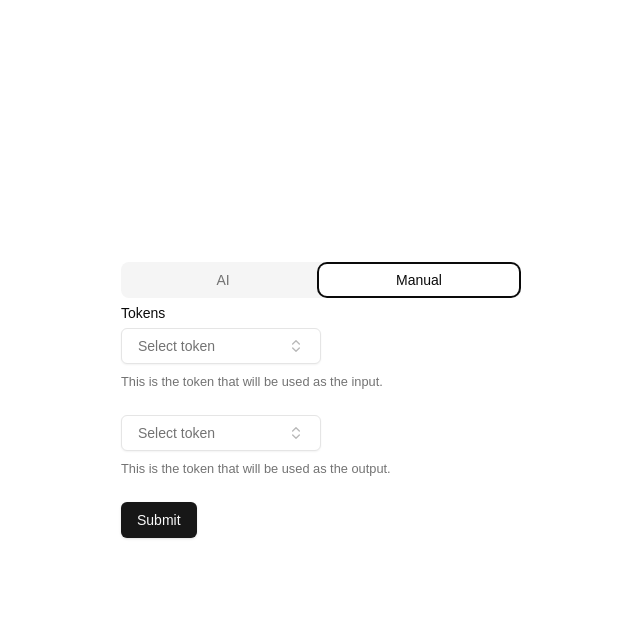
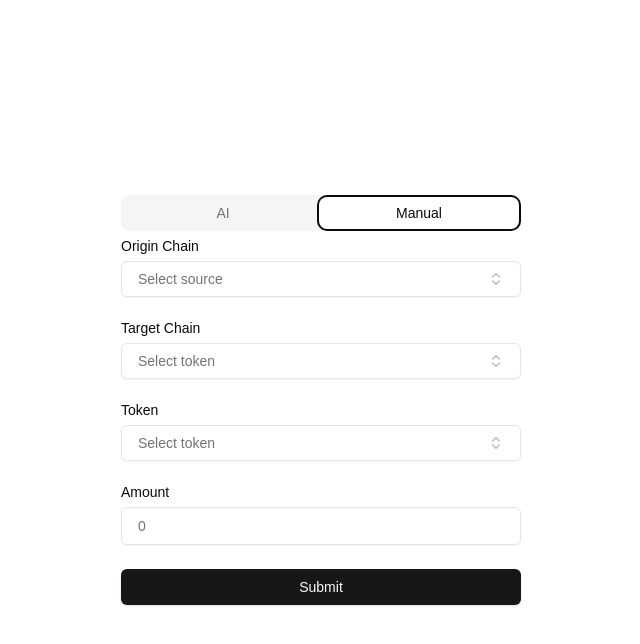
Before and after one commit to Shawarmaa/avalanche, a Next.js app in the folder my-app/: page / in a window 1280 px wide. Both pictures are taken after a click on the tab "Manual". Shown: the top 644 px of the page, without its empty margins (319-959 px from the left). Built offline with nearby package versions, Linux system fonts and the light colour scheme.

Commit message:
added input parameters

```diff
--- a/my-app/components/input-crypto.tsx
+++ b/my-app/components/input-crypto.tsx
@@ -30,63 +30,89 @@ import {
   PopoverTrigger,
 } from "@/components/ui/popover"
 
+// const tokens = [
+//   { label: "FLR", value: "FLR" },
+//   { label: "SGB", value: "SGB" },
+//   { label: "BTC", value: "BTC" },
+//   { label: "XRP", value: "XRP" },
+//   { label: "LTC", value: "LTC" },
+//   { label: "XLM", value: "XLM" },
+//   { label: "DOGE", value: "DOGE" },
+//   { label: "ADA", value: "ADA" },
+//   { label: "ALGO", value: "ALGO" },
+//   { label: "ETH", value: "ETH" },
+//   { label: "FIL", value: "FIL" },
+//   { label: "ARB", value: "ARB" },
+//   { label: "AVAX", value: "AVAX" },
+//   { label: "BNB", value: "BNB" },
+//   { label: "POL", value: "POL" },
+//   { label: "SOL", value: "SOL" },
+//   { label: "USDC", value: "USDC" },
+//   { label: "USDT", value: "USDT" },
+//   { label: "XDC", value: "XDC" },
+//   { label: "TRX", value: "TRX" },
+//   { label: "LINK", value: "LINK" },
+//   { label: "ATOM", value: "ATOM" },
+//   { label: "DOT", value: "DOT" },
+//   { label: "TON", value: "TON" },
+//   { label: "ICP", value: "ICP" },
+//   { label: "SHIB", value: "SHIB" },
+//   { label: "DAI", value: "DAI" },
+//   { label: "BCH", value: "BCH" },
+//   { label: "NEAR", value: "NEAR" },
+//   { label: "LEO", value: "LEO" },
+//   { label: "UNI", value: "UNI" },
+//   { label: "ETC", value: "ETC" },
+//   { label: "WIF", value: "WIF" },
+//   { label: "BONK", value: "BONK" },
+//   { label: "JUP", value: "JUP" },
+//   { label: "ETHFI", value: "ETHFI" },
+//   { label: "ENA", value: "ENA" },
+//   { label: "PYTH", value: "PYTH" },
+//   { label: "HNT", value: "HNT" },
+//   { label: "SUI", value: "SUI" },
+//   { label: "PEPE", value: "PEPE" },
+//   { label: "QNT", value: "QNT" },
+//   { label: "AAVE", value: "AAVE" },
+//   { label: "FTM", value: "FTM" },
+//   { label: "ONDO", value: "ONDO" },
+//   { label: "TAO", value: "TAO" },
+//   { label: "FET", value: "FET" },
+//   { label: "RENDER", value: "RENDER" },
+//   { label: "NOT", value: "NOT" },
+//   { label: "RUNE", value: "RUNE" },
+//   { label: "TRUMP", value: "TRUMP" }
+// ] as const;
+
+const source = [
+    { label: "Avalanche", value: "AVAX" },
+    { label: "ETH", value: "ETH" },
+    { label: "Polygon", value: "POL" },
+    { label: "Solana", value: "SOL" },
+    { label: "Arbitrum", value: "ARB" },
+    { label: "Optimism", value: "OP" },
+  ] as const;
+
   const tokens = [
-  { label: "FLR", value: "FLR" },
-  { label: "SGB", value: "SGB" },
+    { label: "USDT", value: "USDT" },
+    { label: "USDC", value: "USDC" },
+    { label: "DAI", value: "DAI" },
     { label: "BTC", value: "BTC" },
     { label: "XRP", value: "XRP" },
     { label: "LTC", value: "LTC" },
-  { label: "XLM", value: "XLM" },
-  { label: "DOGE", value: "DOGE" },
-  { label: "ADA", value: "ADA" },
-  { label: "ALGO", value: "ALGO" },
-  { label: "ETH", value: "ETH" },
-  { label: "FIL", value: "FIL" },
-  { label: "ARB", value: "ARB" },
-  { label: "AVAX", value: "AVAX" },
-  { label: "BNB", value: "BNB" },
-  { label: "POL", value: "POL" },
-  { label: "SOL", value: "SOL" },
-  { label: "USDC", value: "USDC" },
-  { label: "USDT", value: "USDT" },
-  { label: "XDC", value: "XDC" },
-  { label: "TRX", value: "TRX" },
+    { label: "DOT", value: "DOT" },
+    { label: "ATOM", value: "ATOM" },
     { label: "LINK", value: "LINK" },
-  { label: "ATOM", value: "ATOM" },
-  { label: "DOT", value: "DOT" },
-  { label: "TON", value: "TON" },
-  { label: "ICP", value: "ICP" },
-  { label: "SHIB", value: "SHIB" },
-  { label: "DAI", value: "DAI" },
-  { label: "BCH", value: "BCH" },
-  { label: "NEAR", value: "NEAR" },
-  { label: "LEO", value: "LEO" },
-  { label: "UNI", value: "UNI" },
-  { label: "ETC", value: "ETC" },
-  { label: "WIF", value: "WIF" },
-  { label: "BONK", value: "BONK" },
-  { label: "JUP", value: "JUP" },
-  { label: "ETHFI", value: "ETHFI" },
-  { label: "ENA", value: "ENA" },
-  { label: "PYTH", value: "PYTH" },
-  { label: "HNT", value: "HNT" },
-  { label: "SUI", value: "SUI" },
-  { label: "PEPE", value: "PEPE" },
-  { label: "QNT", value: "QNT" },
-  { label: "AAVE", value: "AAVE" },
-  { label: "FTM", value: "FTM" },
-  { label: "ONDO", value: "ONDO" },
-  { label: "TAO", value: "TAO" },
-  { label: "FET", value: "FET" },
-  { label: "RENDER", value: "RENDER" },
-  { label: "NOT", value: "NOT" },
-  { label: "RUNE", value: "RUNE" },
-  { label: "TRUMP", value: "TRUMP" }
+    { label: "UNI", value: "UNI" }
   ] as const;
 
 const FormSchema = z.object({
   inputToken: z.string({ required_error: "Please select an input token." }),
   outputToken: z.string({ required_error: "Please select an output token." }),
+  targetToken: z.string({ required_error: "Please select a target token." }),
+  amount: z
+    .number({ required_error: "Please enter an amount." })
+    .positive("Amount must be greater than zero."),
 })
 
 
@@ -95,6 +121,7 @@ const FormSchema = z.object({
 export function ComboboxForm() {
   const form = useForm<z.infer<typeof FormSchema>>({
     resolver: zodResolver(FormSchema),
+    defaultValues: {amount : 0}
 
   })
 
@@ -105,6 +132,7 @@ export function ComboboxForm() {
 
   const [inputOpen, setInputOpen] = React.useState(false)
   const [outputOpen, setOutputOpen] = React.useState(false)
+  const [token, setToken] = React.useState(false)
 
   return (
     <div>
@@ -115,7 +143,7 @@ export function ComboboxForm() {
             name="inputToken"
             render={({ field }) => (
                 <FormItem className="flex flex-col">
-                <FormLabel>Tokens</FormLabel>
+                <FormLabel>Origin Chain</FormLabel>
                 <Popover open={inputOpen} onOpenChange={setInputOpen}>
                     <PopoverTrigger asChild>
                     <FormControl>
@@ -123,7 +151,135 @@ export function ComboboxForm() {
                         variant="outline"
                         role="combobox"
                         className={cn(
-                            "w-[200px] justify-between",
+                            " justify-between",
+                            !field.value && "text-muted-foreground"
+                        )}
+                        >
+                        {field.value
+                            ? source.find(
+                                (source) => source.value === field.value
+                            )?.label
+                            : "Select source"}
+                        <ChevronsUpDown className="opacity-50" />
+                        </Button>
+                    </FormControl>
+                    </PopoverTrigger>
+                    <PopoverContent className=" p-0">
+                    <Command>
+                        <CommandInput
+                        placeholder="Search framework..."
+                        className="h-9"
+                        />
+                        <CommandList>
+                        <CommandEmpty>No framework found.</CommandEmpty>
+                        <CommandGroup>
+                            {source.map((source) => (
+                            <CommandItem
+                                value={source.label}
+                                key={source.value}
+                                onSelect={() => {
+                                form.setValue("inputToken", source.value)
+                                setInputOpen(false)
+                                }}
+                            >
+                                {source.label}
+                                <Check
+                                className={cn(
+                                    "ml-auto",
+                                    source.value === field.value
+                                    ? "opacity-100"
+                                    : "opacity-0"
+                                )}
+                                />
+                            </CommandItem>
+                            ))}
+                        </CommandGroup>
+                        </CommandList>
+                    </Command>
+                    </PopoverContent>
+                </Popover>
+                <FormMessage />
+                </FormItem>
+            )}
+            />
+            <FormField
+            control={form.control}
+            name="outputToken"
+            render={({ field }) => (
+                <FormItem className="flex flex-col">
+                <FormLabel>Target Chain</FormLabel>
+                <Popover open={outputOpen} onOpenChange={setOutputOpen}>
+                    <PopoverTrigger asChild>
+                    <FormControl>
+                        <Button
+                        variant="outline"
+                        role="combobox"
+                        className={cn(
+                            " justify-between",
+                            !field.value && "text-muted-foreground"
+                        )}
+                        >
+                        {field.value
+                            ? source.find(
+                                (source) => source.value === field.value
+                            )?.label
+                            : "Select token"}
+                        <ChevronsUpDown className="opacity-50" />
+                        </Button>
+                    </FormControl>
+                    </PopoverTrigger>
+                    <PopoverContent className=" p-0">
+                    <Command>
+                        <CommandInput
+                        placeholder="Search framework..."
+                        className="h-9"
+                        />
+                        <CommandList>
+                        <CommandEmpty>No framework found.</CommandEmpty>
+                        <CommandGroup>
+                            {source.map((source) => (
+                            <CommandItem
+                                value={source.label}
+                                key={source.value}
+                                onSelect={() => {
+                                form.setValue("outputToken", source.value)
+                                setOutputOpen(false)
+                                }}
+                            >
+                                {source.label}
+                                <Check
+                                className={cn(
+                                    "ml-auto",
+                                    source.value === field.value
+                                    ? "opacity-100"
+                                    : "opacity-0"
+                                )}
+                                />
+                            </CommandItem>
+                            ))}
+                        </CommandGroup>
+                        </CommandList>
+                    </Command>
+                    </PopoverContent>
+                </Popover>
+                <FormMessage />
+                </FormItem>
+            )}
+            />
+            <FormField
+            control={form.control}
+            name="targetToken"
+            render={({ field }) => (
+                <FormItem className="flex flex-col">
+                <FormLabel>Token</FormLabel>
+                <Popover open={token} onOpenChange={setToken}>
+                    <PopoverTrigger asChild>
+                    <FormControl>
+                        <Button
+                        variant="outline"
+                        role="combobox"
+                        className={cn(
+                            " justify-between",
                             !field.value && "text-muted-foreground"
                         )}
                         >
@@ -136,7 +292,7 @@ export function ComboboxForm() {
                         </Button>
                     </FormControl>
                     </PopoverTrigger>
-                    <PopoverContent className="w-[200px] p-0">
+                    <PopoverContent className=" p-0">
                     <Command>
                         <CommandInput
                         placeholder="Search framework..."
@@ -150,8 +306,8 @@ export function ComboboxForm() {
                                 value={token.label}
                                 key={token.value}
                                 onSelect={() => {
-                                form.setValue("inputToken", token.value)
-                                setInputOpen(false)
+                                form.setValue("targetToken", token.value)
+                                setToken(false)
                                 }}
                             >
                                 {token.label}
@@ -170,81 +326,36 @@ export function ComboboxForm() {
                     </Command>
                     </PopoverContent>
                 </Popover>
-                <FormDescription>
-                    This is the token that will be used as the input.
-                </FormDescription>
                 <FormMessage />
                 </FormItem>
             )}
             />
            <FormField
             control={form.control}
-            name="outputToken"
+            name="amount"
             render={({ field }) => (
                 <FormItem className="flex flex-col">
-                <Popover open={outputOpen} onOpenChange={setOutputOpen}>
-                    <PopoverTrigger asChild>
+                <FormLabel>Amount</FormLabel>
                 <FormControl>
-                        <Button
-                        variant="outline"
-                        role="combobox"
+                    <input
+                    type="number"
+                    placeholder="Enter amount"
                     className={cn(
-                            "w-[200px] justify-between",
+                        "block w-full rounded-md border bg-white px-4 py-2 text-left shadow-sm focus:border-black focus:ring focus:ring-black/20 sm:text-sm",
                         !field.value && "text-muted-foreground"
                     )}
-                        >
-                        {field.value
-                            ? tokens.find(
-                                (token) => token.value === field.value
-                            )?.label
-                            : "Select token"}
-                        <ChevronsUpDown className="opacity-50" />
-                        </Button>
+                    {...field}
+                    min={0}
+                    step={0.01}
+                    />
                 </FormControl>
-                    </PopoverTrigger>
-                    <PopoverContent className="w-[200px] p-0">
-                    <Command>
-                        <CommandInput
-                        placeholder="Search framework..."
-                        className="h-9"
-                        />
-                        <CommandList>
-                        <CommandEmpty>No framework found.</CommandEmpty>
-                        <CommandGroup>
-                            {tokens.map((token) => (
-                            <CommandItem
-                                value={token.label}
-                                key={token.value}
-                                onSelect={() => {
-                                form.setValue("outputToken", token.value)
-                                setOutputOpen(false)
-                                }}
-                            >
-                                {token.label}
-                                <Check
-                                className={cn(
-                                    "ml-auto",
-                                    token.value === field.value
-                                    ? "opacity-100"
-                                    : "opacity-0"
-                                )}
-                                />
-                            </CommandItem>
-                            ))}
-                        </CommandGroup>
-                        </CommandList>
-                    </Command>
-                    </PopoverContent>
-                </Popover>
-                <FormDescription>
-                    This is the token that will be used as the output.
-                </FormDescription>
                 <FormMessage />
                 </FormItem>
             )}
             />
 
-            <Button type="submit">Submit</Button>
+
+            <Button type="submit" className="w-full">Submit</Button>
         </form>
         </Form>
 
```
Also changed, not shown: 1 other file (tests, documents, lock files or other folders). Lines whose indentation alone changed are shown as unchanged.
